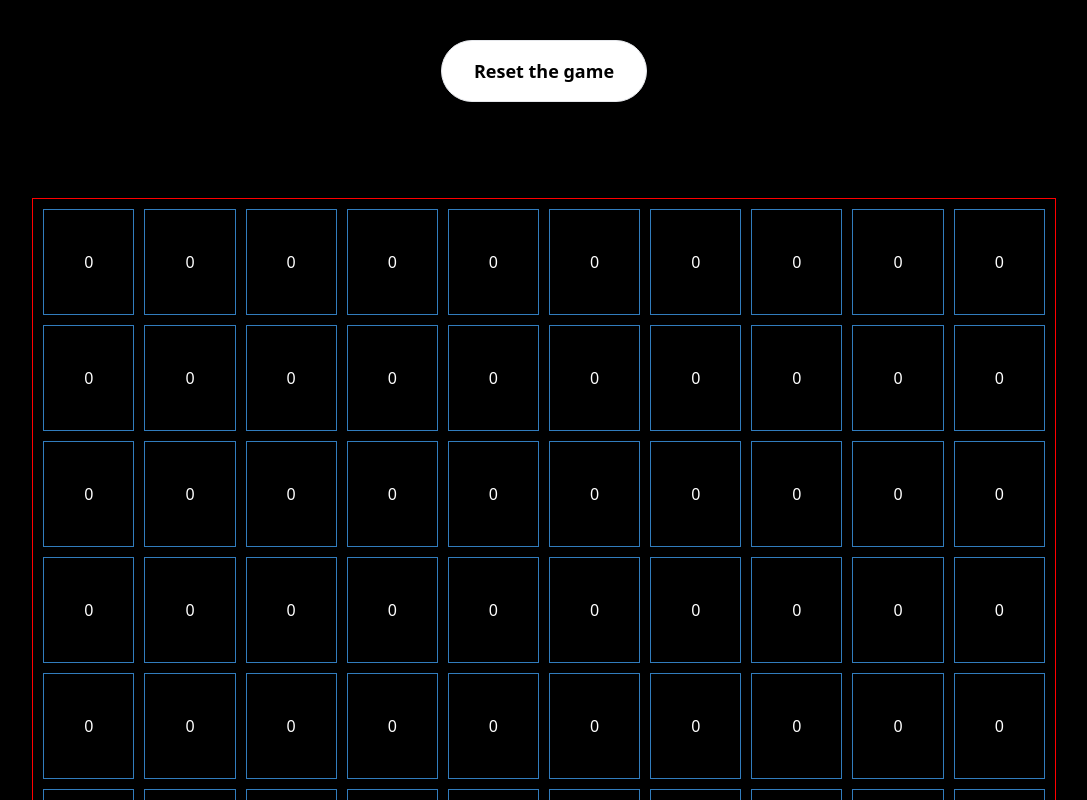
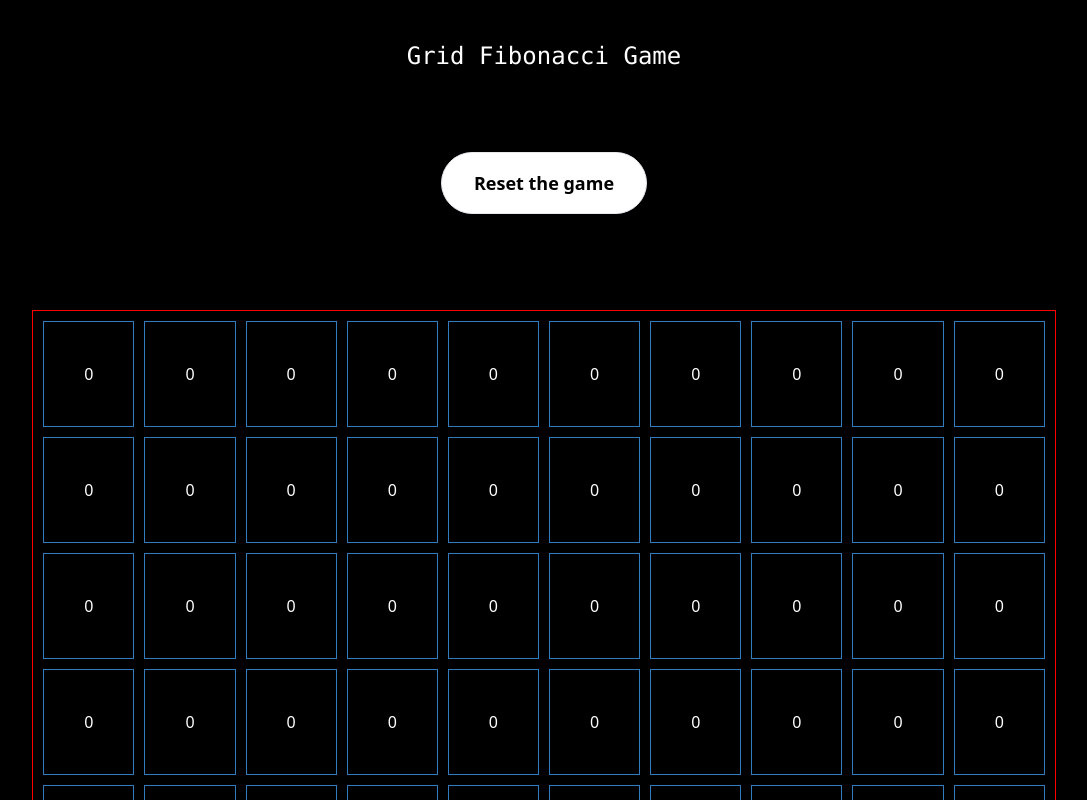
Before and after one commit to homfarnam/grid-fibonacci-game, a React (Create React App) app: page / in a window 1280 px wide. Shown: the top 800 px of the page, without its empty margins (96-1183 px from the left). Built offline with nearby package versions, Linux system fonts and the light colour scheme.

Commit message:
Add title

```diff
--- a/src/App.tsx
+++ b/src/App.tsx
@@ -7,7 +7,7 @@ import {
   matrix,
   removeCellValues,
 } from "utils/utils"
-import { Button } from "components"
+import { Button, Title } from "components"
 
 interface AppProps {
   defaultSize?: number
@@ -32,7 +32,7 @@ const App: React.FC<AppProps> = ({ defaultSize = 10 }) => {
     const cells = document.querySelectorAll("td") as NodeListOf<HTMLElement>
 
     cells.forEach((cell) => {
-      cell.className = "p-5 border cursor-pointer cell"
+      cell.className = "p-10 border cursor-pointer"
     })
   }
 
@@ -61,7 +61,11 @@ const App: React.FC<AppProps> = ({ defaultSize = 10 }) => {
 
   return (
     <div className="main">
-      <div className="container flex justify-center items-center mx-auto w-full">
+      <div className="container flex flex-col justify-center items-center mx-auto w-full">
+        <Title
+          text="Grid Fibonacci Game"
+          className="my-10 font-mono text-2xl"
+        />
         <Button
           id="reset"
           text="Reset the game"
```
